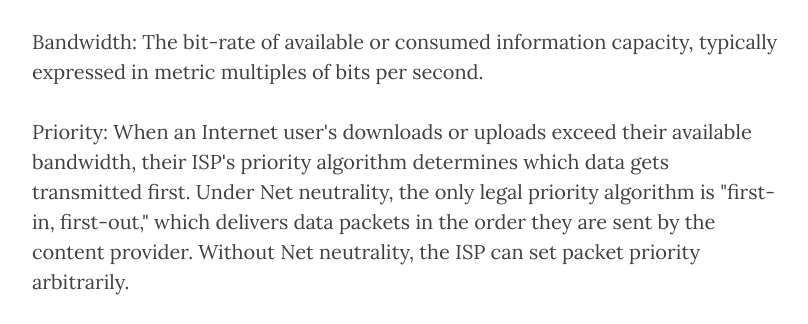
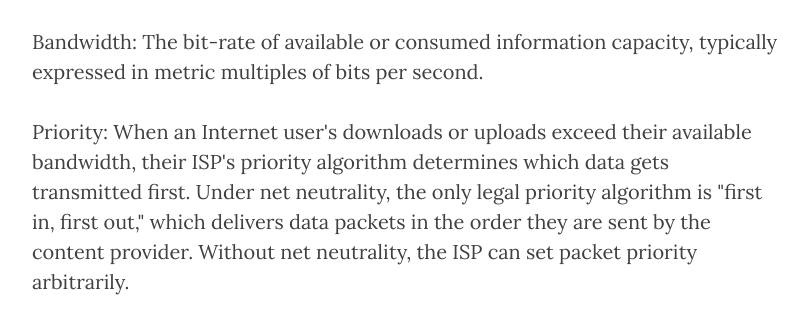
Before and after one commit to lmartel-school/cs181, a plain HTML site: page terms.html in a window 1280 px wide. Shown: the part 1227-1551 px from the top of the page, without its empty margins (233-1041 px from the left). Drawn offline with nearby package versions, Linux system fonts and the light colour scheme.

Commit message:
fixed a little thing

```diff
--- a/terms.html
+++ b/terms.html
@@ -113,7 +113,7 @@
 
                     <p>Bandwidth: The bit-rate of available or consumed information capacity, typically expressed in metric multiples of bits per second.</p>
 
-                    <p>Priority: When an Internet user's downloads or uploads exceed their available bandwidth, their ISP's priority algorithm determines which data gets transmitted first. Under Net neutrality, the only legal priority algorithm is "first-in, first-out," which delivers data packets in the order they are sent by the content provider. Without Net neutrality, the ISP can set packet priority arbitrarily. </p>
+                    <p>Priority: When an Internet user's downloads or uploads exceed their available bandwidth, their ISP's priority algorithm determines which data gets transmitted first. Under net neutrality, the only legal priority algorithm is "first in, first out," which delivers data packets in the order they are sent by the content provider. Without net neutrality, the ISP can set packet priority arbitrarily. </p>
 
                     <p>Utilitarianism: An ethical framework in which no moral act (e.g., an act of stealing) or rule (e.g., “keep your promises”) is intrinsically right or wrong. Rather, the rightness or wrongness of an act or rule is solely a matter of the overall non-moral good (e.g., pleasure, happiness, health, knowledge, or satisfaction of individual desire) produced in the consequences of doing that act or following that rule.</p>
 
```
